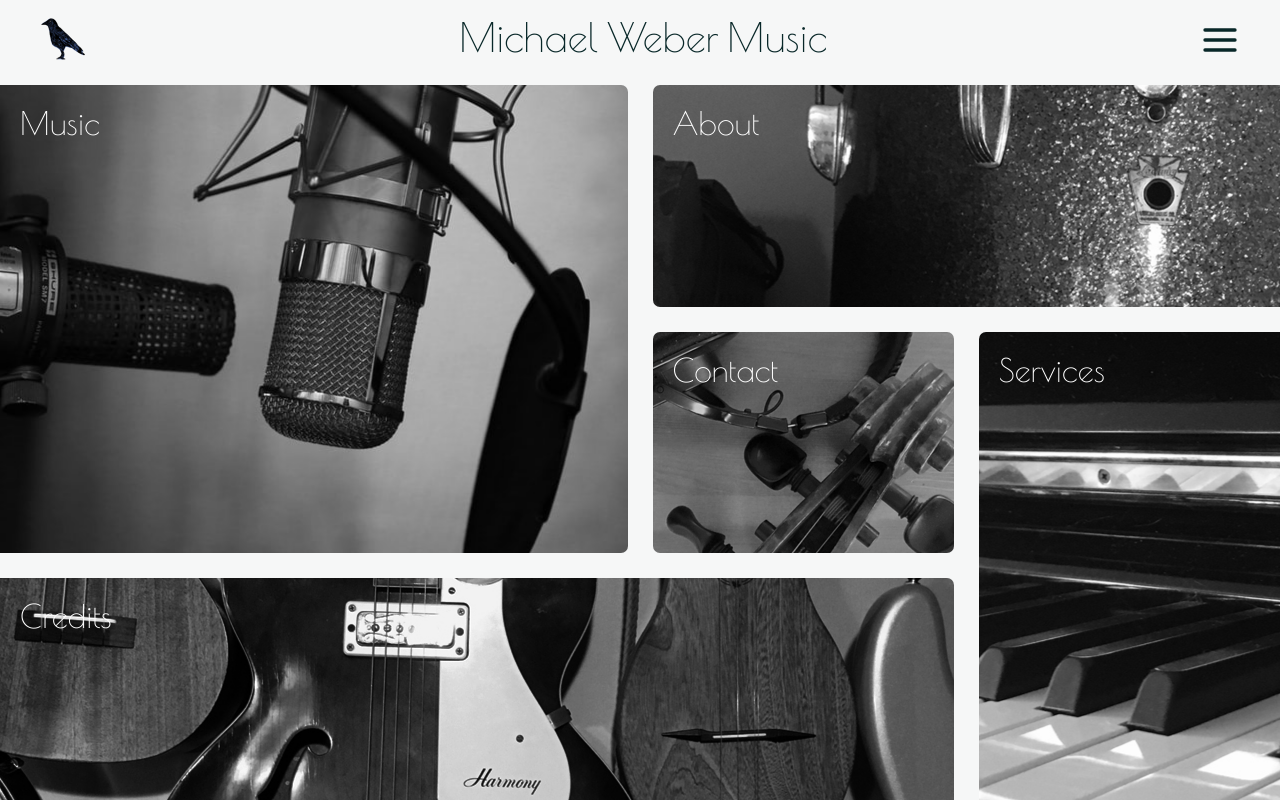
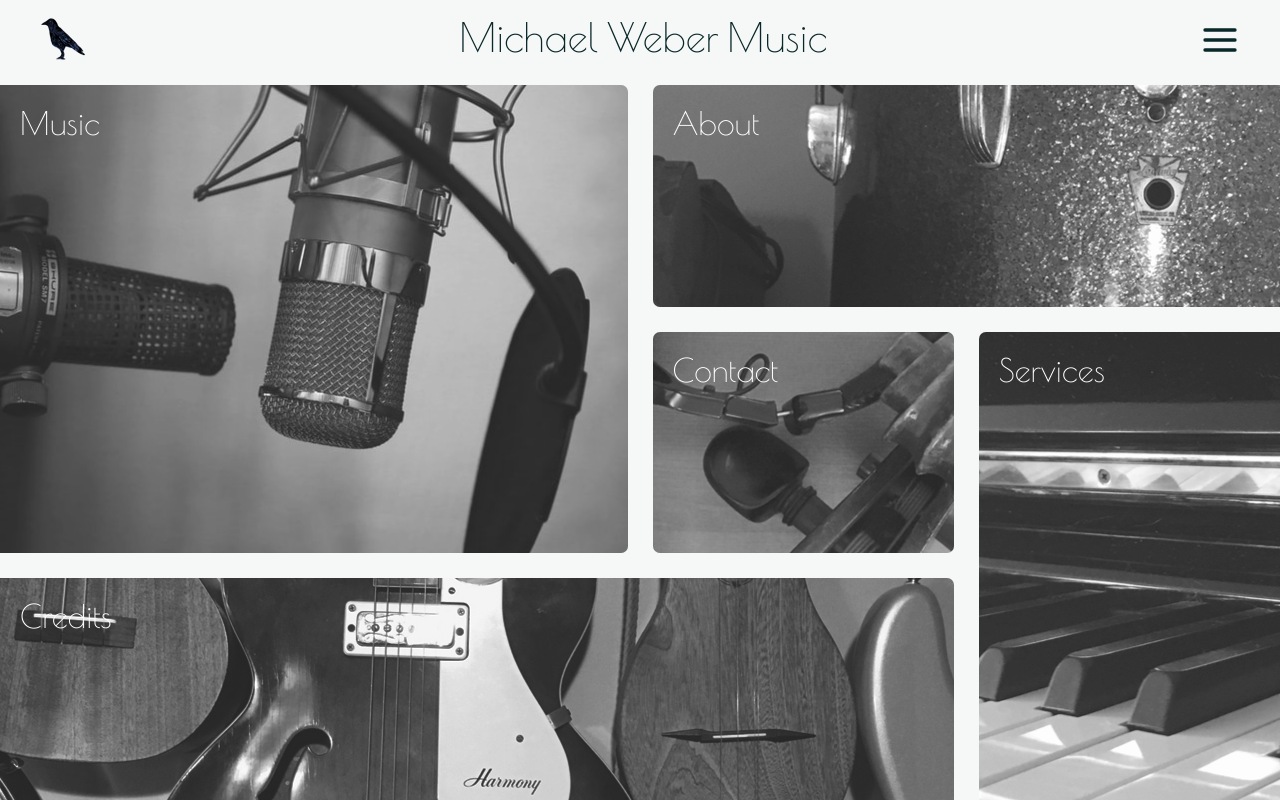
Before and after one commit to MichaelScottWeber/Michael-Weber-Music, a React (Create React App) app: page / in a window 1280 px wide. Built offline with nearby package versions, Linux system fonts and the light colour scheme; a web font is replaced by a local one.

Commit message:
Fixing overflow issues, adding color changes to music player

```diff
--- a/src/components/Body/About/AboutIntro.css
+++ b/src/components/Body/About/AboutIntro.css
@@ -12,6 +12,7 @@
     margin: 0;
     padding: 20px;
     flex-grow: 1;
+    overflow: hidden;
 }
 
 @media only screen and (max-width: 600px) {
@@ -32,12 +33,12 @@
     top: 0;
     width: 100%;
     height: 100%;
-    opacity: 0;
+    opacity: .15;
     background-color: white;
     z-index: 2;
     transition: .2s;
 }
 
 .about-intro .overlay:hover {
-    opacity: .15;
+    opacity: .3;
 }
--- a/src/components/Body/Contact/ContactIntro.css
+++ b/src/components/Body/Contact/ContactIntro.css
@@ -11,6 +11,7 @@
     margin: 0;
     padding: 20px;
     flex-grow: 1;
+    overflow: hidden;
 }
 
 @media only screen and (max-width: 600px) {
@@ -31,12 +32,12 @@
     top: 0;
     width: 100%;
     height: 100%;
-    opacity: 0;
+    opacity: .15;
     background-color: white;
     z-index: 2;
     transition: .2s;
 }
 
 .contact-intro .overlay:hover {
-    opacity: .15;
+    opacity: .3;
 }
--- a/src/components/Body/Credits/CreditsIntro.css
+++ b/src/components/Body/Credits/CreditsIntro.css
@@ -11,6 +11,7 @@
     margin: 0;
     padding: 20px;
     flex-grow: 1;
+    overflow: hidden;
 }
 
 @media only screen and (max-width: 600px) {
@@ -31,12 +32,12 @@
     top: 0;
     width: 100%;
     height: 100%;
-    opacity: 0;
+    opacity: .15;
     background-color: white;
     z-index: 2;
     transition: .2s;
 }
 
 .credits-intro .overlay:hover {
-    opacity: .15;
+    opacity: .3;
 }
--- a/src/components/Body/Music/MusicIntro.css
+++ b/src/components/Body/Music/MusicIntro.css
@@ -6,14 +6,14 @@
     width: 100%;
     cursor: pointer;
     margin: 0;
-    padding: 0;
+    padding: 20px;
     /* background-color: lightblue; */
     color: white;
     margin: 0;
-    padding: 20px;
     flex-grow: 1;
     background: url('../../../images/mics.jpg') no-repeat center;
     background-size: fill;
+    overflow: hidden;
 }
 
 @media only screen and (max-width: 600px) {
@@ -34,12 +34,12 @@
     top: 0;
     width: 100%;
     height: 100%;
-    opacity: 0;
+    opacity: .15;
     background-color: white;
     z-index: 2;
     transition: .2s;
 }
 
 .music-intro .overlay:hover {
-    opacity: .15;
+    opacity: .3;
 }
--- a/src/components/Body/Music/MusicPlayer.css
+++ b/src/components/Body/Music/MusicPlayer.css
@@ -1,4 +1,5 @@
 .music-player {
+    color: #082728;
     display: flex;
     flex-direction: column;
     width: 100%;
@@ -15,15 +16,33 @@
 
 }
 
+.music-player-title {
+    padding: 5px;
+    overflow: hidden;
+}
+
 .song-item {
     list-style-type: none;
     display: flex;
     justify-content: space-between;
     align-items: center;
-    border-bottom: 1px solid black;
+    border-bottom: 1px solid #BEC4C4;
     height: 100%;
+    padding: 10px;
+    font-size: 1.2em;
+    transition: all .2s;
+    overflow: hidden;
 }
 
 .song-title {
     cursor: pointer;
+    transition: all .2s;
 }
+
+.song-title:hover {
+    color: #BE951E;
+}
+
+.song-item .selected, .selected:hover {
+    color: #688ED2
+}
--- a/src/components/Body/Music/MusicPlayer.js
+++ b/src/components/Body/Music/MusicPlayer.js
@@ -89,7 +89,11 @@ class MusicPlayer extends React.Component {
                     key={item.id}
                 >
                     <span
-                        className="song-title"
+                        className={
+                            item.title === this.state.selectedTrack
+                            ? "song-title selected"
+                            : "song-title"
+                        }
                         onClick={() => this.setState({ selectedTrack: item.title })}
                     >
                         {item.title}
--- a/src/components/Body/Music/PlayingAnimation.css
+++ b/src/components/Body/Music/PlayingAnimation.css
@@ -4,8 +4,8 @@
 }
 
 @keyframes colorchange {
-    from { background-color: slategray }
-    to { background-color: black }
+    from { background-color: #4D75BF }
+    to { background-color: #886A11 }
 }
 
 .playing-animation {
--- a/src/components/Body/Services/ServicesIntro.css
+++ b/src/components/Body/Services/ServicesIntro.css
@@ -10,6 +10,7 @@
     color: white;
     margin: 0;
     padding: 20px;
+    overflow: hidden;
 }
 
 @media only screen and (max-width: 600px) {
@@ -30,12 +31,12 @@
     top: 0;
     width: 100%;
     height: 100%;
-    opacity: 0;
+    opacity: .15;
     background-color: white;
     z-index: 2;
     transition: .2s;
 }
 
 .services-intro .overlay:hover {
-    opacity: .15;
+    opacity: .3;
 }
```
Also changed, not shown: src/images/headphones.jpg.
